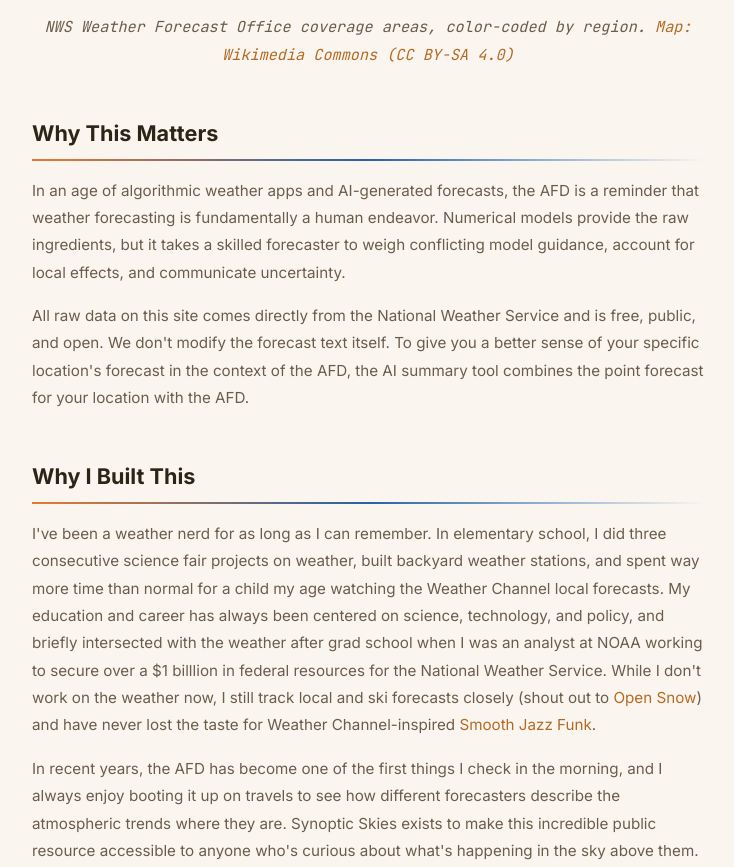
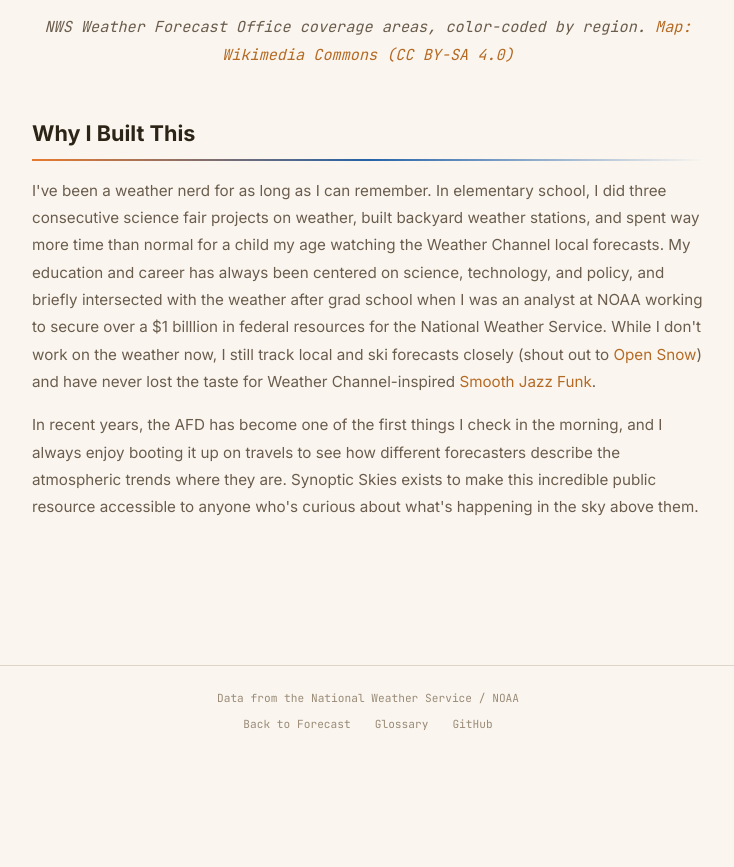
Before and after one commit to JCodes768/Synoptic-skies, a website: page about-afd.html in a window 1280 px wide. Shown: the part 2582-3449 px from the top of the page, without its empty margins (272-1006 px from the left). After the commit the page ends 3372 px from the top, so only its background shows below. Drawn offline with Linux system fonts and the light colour scheme.

Commit message:
Update about-afd.html
removed "why this matters"

```diff
--- a/about-afd.html
+++ b/about-afd.html
@@ -100,16 +100,6 @@
     </section>
 
     <section class="about-section">
-      <h2>Why This Matters</h2>
-      <p>
-        In an age of algorithmic weather apps and AI-generated forecasts, the AFD is a reminder that weather forecasting is fundamentally a human endeavor. Numerical models provide the raw ingredients, but it takes a skilled forecaster to weigh conflicting model guidance, account for local effects, and communicate uncertainty.
-      </p>
-      <p>
-        All raw data on this site comes directly from the National Weather Service and is free, public, and open. We don't modify the forecast text itself. To give you a better sense of your specific location's forecast in the context of the AFD, the AI summary tool combines the point forecast for your location with the AFD.
-      </p>
-    </section>
-
-    <section class="about-section">
       <h2>Why I Built This</h2>
       <p>
         I've been a weather nerd for as long as I can remember. In elementary school, I did three consecutive science fair projects on weather, built backyard weather stations, and spent way more time than normal for a child my age watching the Weather Channel local forecasts. My education and career has always been centered on science, technology, and policy, and briefly intersected with the weather after grad school when I was an analyst at NOAA working to secure over a $1 billlion in federal resources for the National Weather Service. While I don't work on the weather now, I still track local and ski forecasts closely (shout out to <a href="https://opensnow.com/">Open Snow</a>) and have never lost the taste for Weather Channel-inspired <a href="https://open.spotify.com/playlist/6MGoRfJtcDhAglMdZaw642">Smooth Jazz Funk</a>.
```
